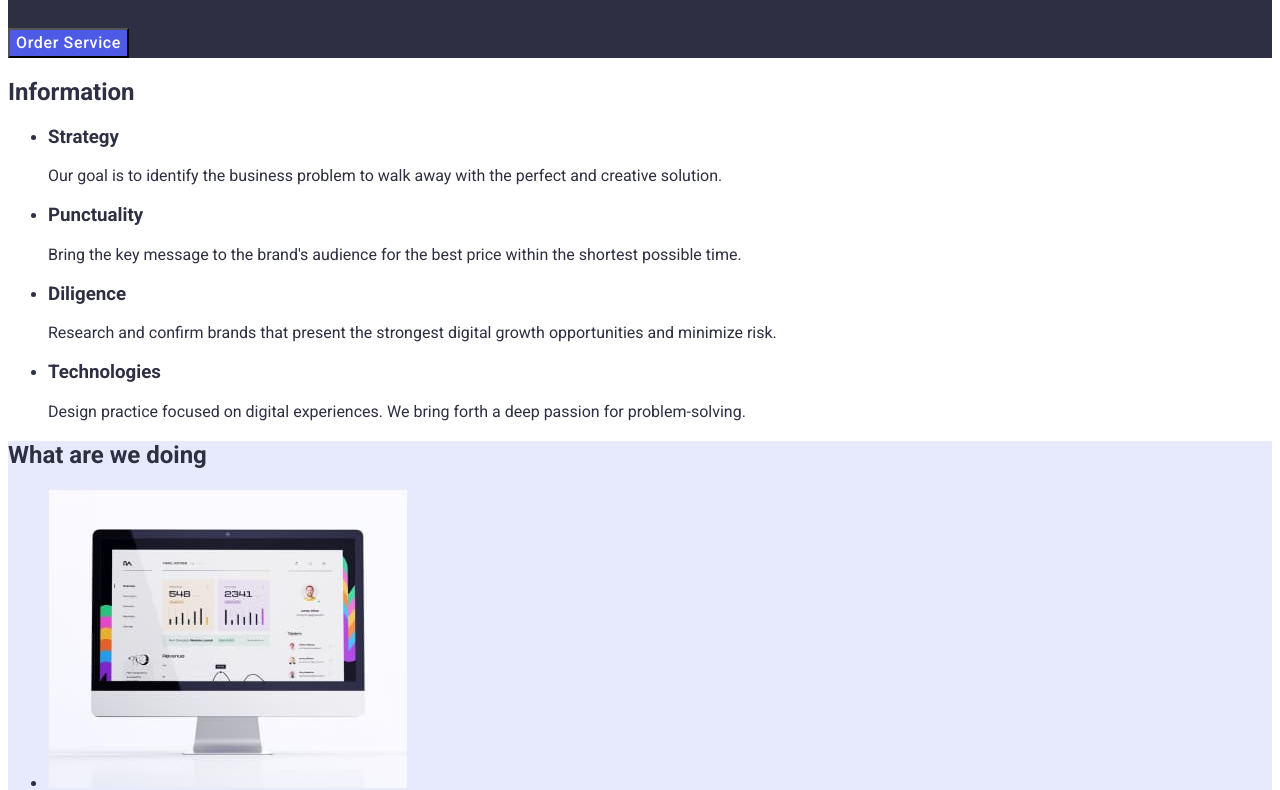
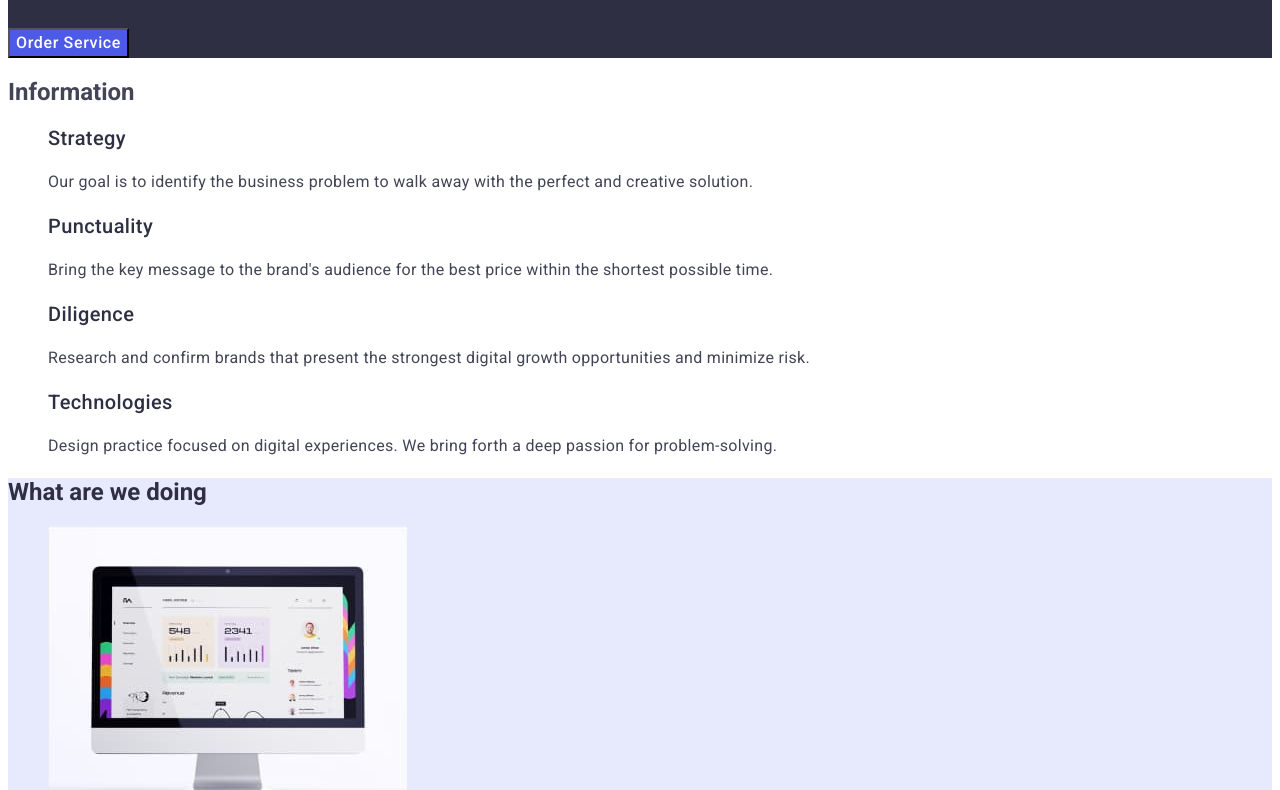
Before and after one commit to Andrii-Bilyk/goit-homework-02, a plain HTML site: page index.html in a window 1280 px wide. Shown: the part 291-1081 px from the top of the page. Drawn offline with Linux system fonts and the light colour scheme.

Commit message:
update css section-first

```diff
--- a/css/styles.css
+++ b/css/styles.css
@@ -48,10 +48,12 @@ body {
 
 .address .link {
   color: #434455;
-  font-style: normal;
   font-size: 16px;
   line-height: 1.5;
   letter-spacing: 0.02em;
+}
+.address address {
+  font-style: normal;
 }
 .address .link:hover,
 .address .link:focus {
@@ -85,11 +87,19 @@ body {
   background-color: #404bbf;
 }
 
-.section-first {
-  color: #2e2f42;
+/* Section-first */
+
+.information .title {
+  color: var(--primary-text-color);
+  font-weight: 500;
+  font-size: 20px;
+  line-height: 1.2;
+  letter-spacing: 0.02em;
 }
-.information-list .title {
-  color: var(--primary-text-color);
+.information .text {
+  font-size: 16px;
+  line-height: 1.5;
+  letter-spacing: 0.02em;
 }
 
 .section-second {
--- a/index.html
+++ b/index.html
@@ -48,31 +48,31 @@
 
       <section class="section-first">
         <h2>Information</h2>
-        <ul class="information-list">
+        <ul class="information list">
           <li>
             <h3 class="title">Strategy</h3>
-            <p>
+            <p class="text">
               Our goal is to identify the business problem to walk away with the
               perfect and creative solution.
             </p>
           </li>
           <li>
             <h3 class="title">Punctuality</h3>
-            <p>
+            <p class="text">
               Bring the key message to the brand's audience for the best price
               within the shortest possible time.
             </p>
           </li>
           <li>
             <h3 class="title">Diligence</h3>
-            <p>
+            <p class="text">
               Research and confirm brands that present the strongest digital
               growth opportunities and minimize risk.
             </p>
           </li>
           <li>
             <h3 class="title">Technologies</h3>
-            <p>
+            <p class="text">
               Design practice focused on digital experiences. We bring forth a
               deep passion for problem-solving.
             </p>
```
